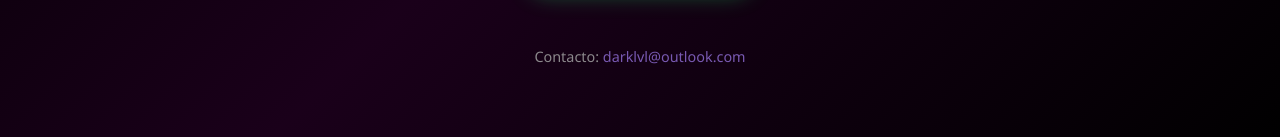
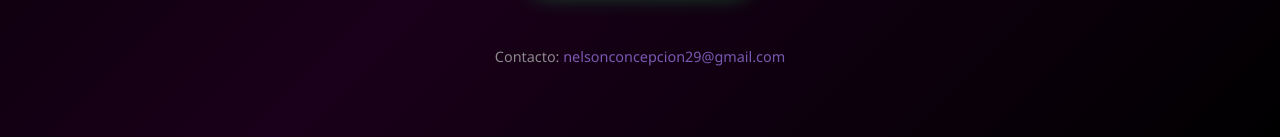
Before and after one commit to xD4RKLvLx/DARK_LVL-ARTIST-WEB, a plain HTML site: page index.html in a window 1280 px wide. Shown: the part 631-768 px from the top of the page. Drawn offline with Linux system fonts and the light colour scheme.

Commit message:
Update index.html

```diff
--- a/index.html
+++ b/index.html
@@ -200,7 +200,7 @@
         </a>
 
         <footer>
-            Contacto: <a href="mailto:darklvl@outlook.com">darklvl@outlook.com</a>
+            Contacto: <a href="mailto:nelsonconcepcion29@gmail.com">nelsonconcepcion29@gmail.com</a>
         </footer>
     </div>
 </body>
```
